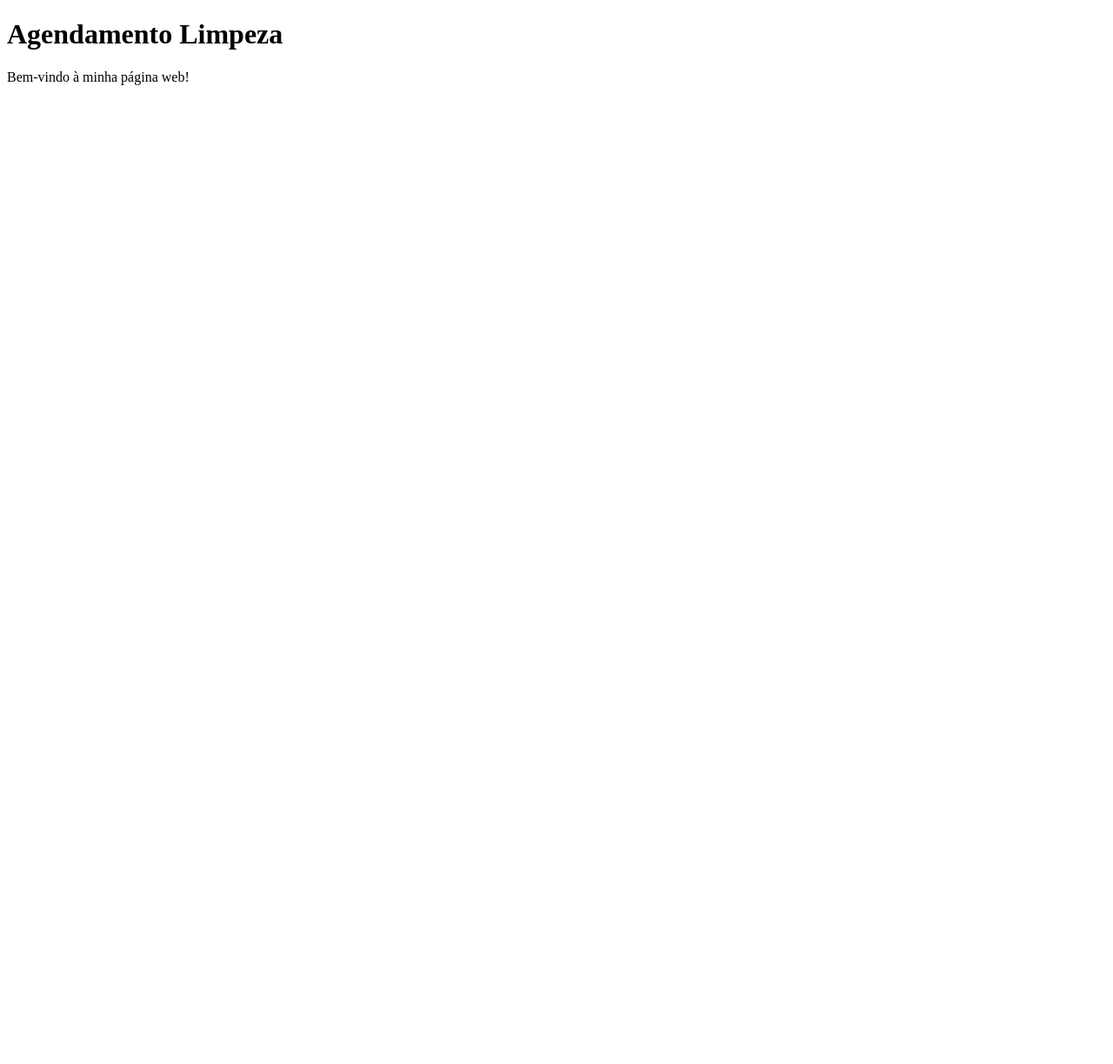
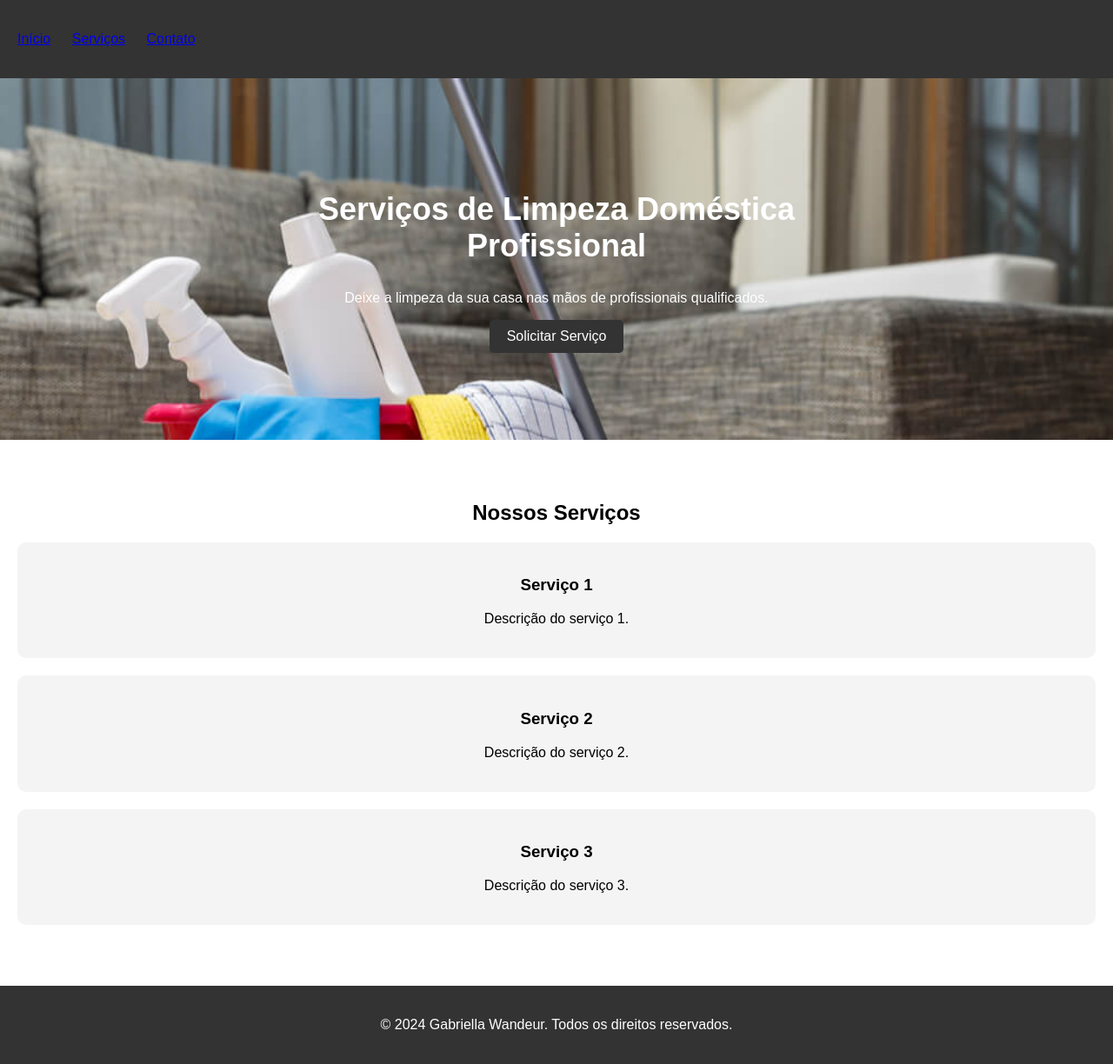
Before and after one commit to alanvicc/limpeza-gabi, a plain HTML site: page index.html in a window 1280 px wide. Shown: the whole page at 87% size. Before the commit the page ends 800 px from the top, so only its background shows below. Drawn offline with Linux system fonts and the light colour scheme.

Commit message:
criaçao da pagina inicial

```diff
--- a/index.html
+++ b/index.html
@@ -3,13 +3,46 @@
 <head>
     <meta charset="UTF-8">
     <meta name="viewport" content="width=device-width, initial-scale=1.0">
-    <title>Minha Página Web</title>
+    <title>Gabi Wandeur - Serviços de Limpeza Doméstica</title>
+    <link rel="stylesheet" href="styles.css">
 </head>
 <body>
-    <h1>Agendamento Limpeza</h1>
-    <p>Bem-vindo à minha página web!</p>
+    <header>
+        <nav>
+            <ul class="nav-links">
+                <li><a href="#">Início</a></li>
+                <li><a href="#">Serviços</a></li>
+                <li><a href="#">Contato</a></li>
+            </ul>
+        </nav>
+    </header>
 
-    <!-- Inclua o script JavaScript -->
-    <script src="script.js"></script>
+    <section class="hero">
+        <div class="hero-content">
+            <h1>Serviços de Limpeza Doméstica Profissional</h1>
+            <p>Deixe a limpeza da sua casa nas mãos de profissionais qualificados.</p>
+            <a href="#" class="btn">Solicitar Serviço</a>
+        </div>
+    </section>
+
+    <section class="services">
+        <h2>Nossos Serviços</h2>
+        <div class="service">
+            <h3>Serviço 1</h3>
+            <p>Descrição do serviço 1.</p>
+        </div>
+        <div class="service">
+            <h3>Serviço 2</h3>
+            <p>Descrição do serviço 2.</p>
+        </div>
+        <div class="service">
+            <h3>Serviço 3</h3>
+            <p>Descrição do serviço 3.</p>
+        </div>
+    </section>
+
+    <footer>
+        <p>&copy; 2024 Gabriella Wandeur. Todos os direitos reservados.</p>
+    </footer>
 </body>
 </html>
--- /dev/null
+++ b/styles.css
@@ -0,0 +1,75 @@
+body {
+    font-family: Arial, sans-serif;
+    margin: 0;
+    padding: 0;
+}
+
+header {
+    background-color: #333;
+    color: #fff;
+    padding: 20px;
+}
+
+.logo {
+    font-size: 24px;
+    font-weight: bold;
+}
+
+.nav-links {
+    list-style-type: none;
+    padding: 0;
+}
+
+.nav-links li {
+    display: inline;
+    margin-right: 20px;
+}
+
+.hero {
+    background-image: url('background.jpg'); /* Coloque aqui a imagem de fundo desejada */
+    background-size: cover;
+    color: #fff;
+    text-align: center;
+    padding: 100px 0;
+}
+
+.hero-content {
+    max-width: 600px;
+    margin: 0 auto;
+}
+
+.hero h1 {
+    font-size: 36px;
+}
+
+.btn {
+    display: inline-block;
+    padding: 10px 20px;
+    background-color: #333;
+    color: #fff;
+    text-decoration: none;
+    border-radius: 5px;
+}
+
+.services {
+    padding: 50px 0;
+    text-align: center;
+}
+
+.services h2 {
+    font-size: 24px;
+}
+
+.service {
+    margin: 20px;
+    padding: 20px;
+    background-color: #f4f4f4;
+    border-radius: 10px;
+}
+
+footer {
+    background-color: #333;
+    color: #fff;
+    text-align: center;
+    padding: 20px;
+}
```
Also changed, not shown: background.jpg (added), servico1.html (added), servico2.html (added), servico3.html (added), 1 other file.
